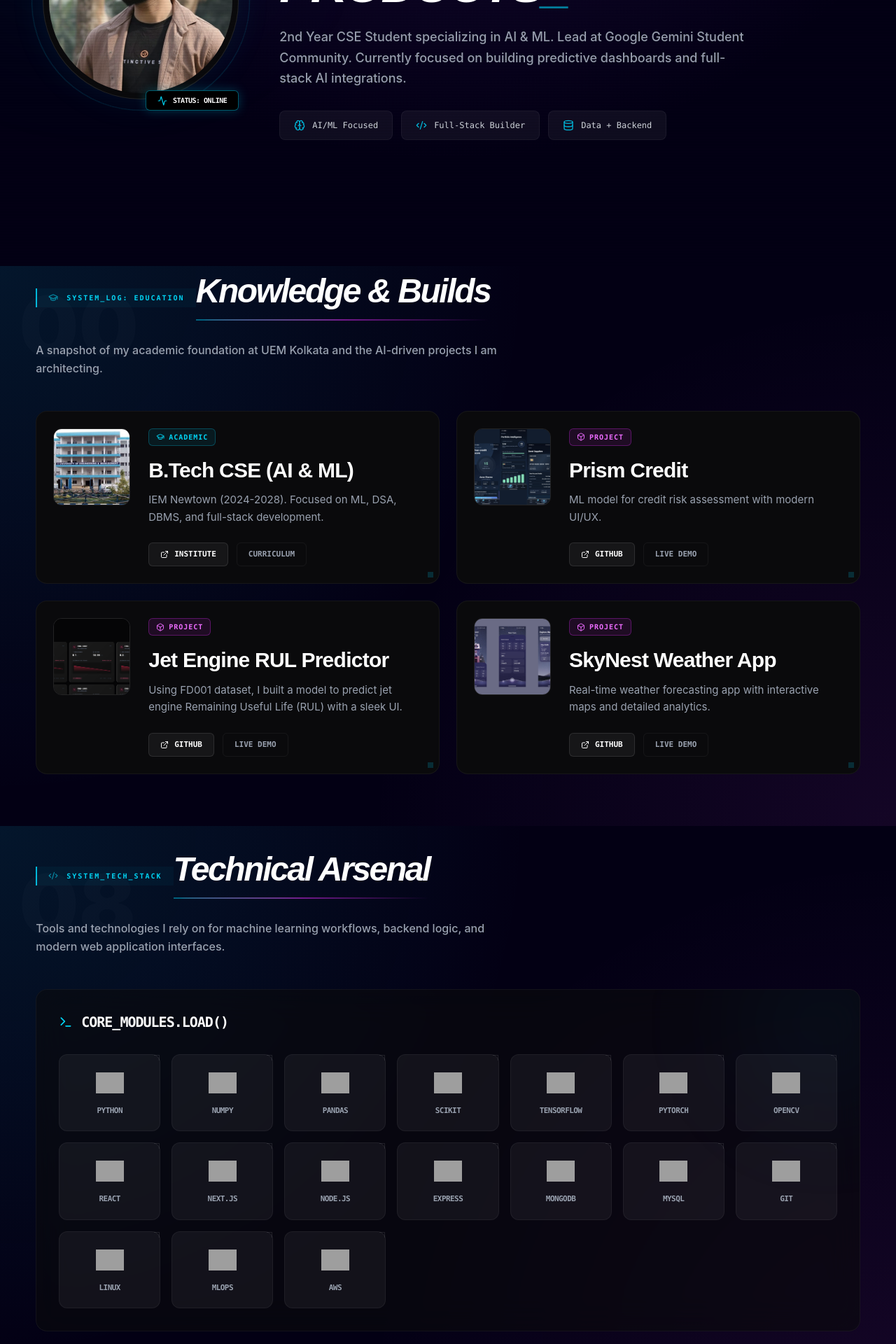
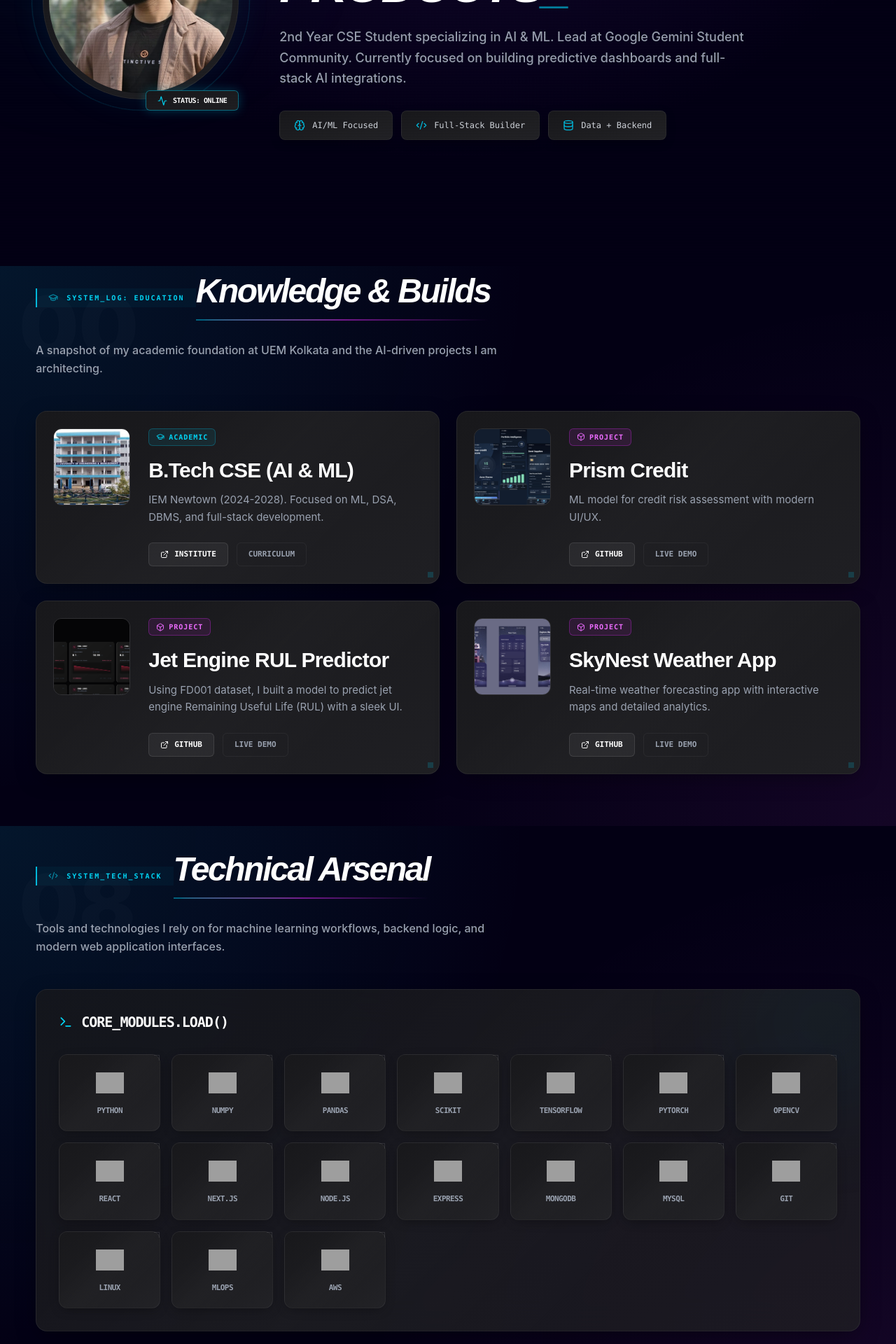
Before and after one commit to Mayank8159/portfolio, a Next.js app in the folder client/: page / in a window 1280 px wide. Shown: the part 420-2340 px from the top of the page at 70% size. Built offline with nearby package versions, Linux system fonts and the light colour scheme; grey boxes are pictures that could not be loaded; a web font is replaced by a local one.

Commit message:
Refactor styles in portfolio components for improved aesthetics and consistency

```diff
--- a/client/src/components/portfolio/ContactSection.jsx
+++ b/client/src/components/portfolio/ContactSection.jsx
@@ -37,7 +37,9 @@ export default function ContactSection() {
         title="Establish Connection"
       />
 
-      <div className="relative overflow-hidden rounded-2xl border border-white/5 bg-[#0a0a0c]/60 p-5 backdrop-blur-xl sm:p-8 lg:p-10">
+      <div className="relative overflow-hidden rounded-2xl border border-white/[0.06] bg-gradient-to-br from-[#18181b]/80 to-[#1f1f23]/80 p-5 backdrop-blur-xl shadow-[0_8px_32px_-8px_rgba(0,0,0,0.5)] sm:p-8 lg:p-10">
+        {/* Marble Sheen */}
+        <div className="pointer-events-none absolute inset-0 bg-[linear-gradient(135deg,transparent_25%,rgba(255,255,255,0.015)_50%,transparent_75%)]" />
         {/* Background Decorative Grid */}
         <div className="absolute inset-0 opacity-[0.03] pointer-events-none bg-[linear-gradient(to_right,#808080_1px,transparent_1px),linear-gradient(to_bottom,#808080_1px,transparent_1px)] bg-[size:24px_24px]" />
 
@@ -67,7 +69,7 @@ export default function ContactSection() {
                   whileInView={{ opacity: 1, y: 0 }}
                   viewport={{ once: true }}
                   transition={{ delay: index * 0.1 }}
-                  className="group relative flex items-center gap-3 rounded-xl border border-white/5 bg-white/5 p-3 transition-all hover:border-cyan-500/40 hover:bg-cyan-500/5 sm:gap-4 sm:p-4"
+                  className="group relative flex items-center gap-3 rounded-xl border border-white/[0.06] bg-gradient-to-br from-[#18181b] to-[#222226] p-3 shadow-[0_4px_16px_-4px_rgba(0,0,0,0.4)] transition-all hover:border-cyan-500/40 hover:bg-cyan-500/5 sm:gap-4 sm:p-4"
                 >
                   <div className={`flex h-10 w-10 flex-none items-center justify-center rounded-lg bg-white/5 transition-colors group-hover:bg-cyan-500/20 sm:h-12 sm:w-12 ${contact.color}`}>
                     <Icon size={20} />
--- a/client/src/components/portfolio/FeaturedProjectsSection.jsx
+++ b/client/src/components/portfolio/FeaturedProjectsSection.jsx
@@ -62,7 +62,7 @@ function FeaturedCard({ eyebrow, title, description, image, moduleHref, tags, is
       <div className={`relative lg:col-span-7 ${isReversed ? "lg:order-last" : ""}`}>
         <motion.div
           whileHover={{ scale: 1.02 }}
-          className="group relative aspect-video overflow-hidden rounded-xl border border-white/10 bg-[#0a0a0c]"
+          className="group relative aspect-video overflow-hidden rounded-xl border border-white/[0.06] bg-gradient-to-br from-[#18181b] to-[#1f1f23] shadow-[0_8px_32px_-8px_rgba(0,0,0,0.5)]"
         >
           {/* Cyan Overlay on Hover */}
           <div className="absolute inset-0 z-10 bg-cyan-500/10 opacity-0 transition-opacity duration-300 group-hover:opacity-100" />
@@ -90,7 +90,9 @@ function FeaturedCard({ eyebrow, title, description, image, moduleHref, tags, is
             {title}
           </h3>
 
-          <div className="relative mt-6 w-full rounded-xl border border-white/10 bg-[#16161a]/80 p-6 backdrop-blur-md shadow-2xl transition-all hover:border-cyan-500/30">
+          <div className="relative mt-6 w-full rounded-xl border border-white/[0.06] bg-gradient-to-br from-[#18181b]/90 to-[#222226]/90 p-6 backdrop-blur-md shadow-[0_8px_32px_-8px_rgba(0,0,0,0.5)] transition-all hover:border-cyan-500/30">
+            {/* Marble Sheen */}
+            <div className="pointer-events-none absolute inset-0 rounded-xl bg-[linear-gradient(135deg,transparent_25%,rgba(255,255,255,0.015)_50%,transparent_75%)]" />
             {/* Corner Decorative Notch */}
             <div className="absolute -top-px -left-px h-4 w-4 border-l-2 border-t-2 border-cyan-500" />
 
--- a/client/src/components/portfolio/HeroSection.jsx
+++ b/client/src/components/portfolio/HeroSection.jsx
@@ -19,11 +19,11 @@ export default function HeroSection({ facts }) {
       {/* Profile Image Area */}
       <motion.div initial={{ opacity: 0, scale: 0.8 }} animate={{ opacity: 1, scale: 1 }} className="relative mx-auto">
         <div className="absolute -inset-4 rounded-full border border-cyan-500/20 animate-[spin_10s_linear_infinite]" />
-        <div className="relative h-[220px] w-[220px] rounded-full border border-white/10 bg-[#0a0a0c] p-2 shadow-[0_0_50px_rgba(6,182,212,0.1)] sm:h-[260px] sm:w-[260px] lg:h-[280px] lg:w-[280px]">
+        <div className="relative h-[220px] w-[220px] rounded-full border border-white/[0.06] bg-gradient-to-br from-[#18181b] to-[#1f1f23] p-2 shadow-[0_0_50px_rgba(6,182,212,0.1)] sm:h-[260px] sm:w-[260px] lg:h-[280px] lg:w-[280px]">
           <Image className="h-full w-full rounded-full object-cover grayscale-[20%] hover:grayscale-0 transition-all duration-700"
                  src="/profilePic.jpeg" alt="Mayank Sharma" width={280} height={280} priority />
         </div>
-        <div className="absolute -bottom-4 right-0 flex items-center gap-2 rounded-md border border-cyan-500/50 bg-black px-3 py-1 shadow-[0_0_15px_rgba(6,182,212,0.3)] sm:px-4 sm:py-1.5">
+        <div className="absolute -bottom-4 right-0 flex items-center gap-2 rounded-md border border-cyan-500/50 bg-gradient-to-br from-[#18181b] to-[#1f1f23] px-3 py-1 shadow-[0_0_15px_rgba(6,182,212,0.3)] sm:px-4 sm:py-1.5">
           <Activity size={14} className="text-cyan-400" />
           <span className="text-[10px] font-mono font-bold text-white uppercase tracking-tighter">Status: Online</span>
         </div>
@@ -56,7 +56,7 @@ export default function HeroSection({ facts }) {
                 initial={{ opacity: 0, y: 10 }}
                 animate={{ opacity: 1, y: 0 }}
                 transition={{ delay: 0.5 + index * 0.1 }}
-                className="group inline-flex items-center gap-2.5 rounded-lg border border-white/5 bg-white/5 px-4 py-2.5 text-[11px] font-mono font-medium text-gray-300 transition-all hover:border-cyan-500/30 hover:bg-cyan-500/5 hover:text-white sm:px-5 sm:py-3 sm:text-xs"
+                className="group inline-flex items-center gap-2.5 rounded-lg border border-white/[0.06] bg-gradient-to-br from-[#18181b] to-[#222226] px-4 py-2.5 text-[11px] font-mono font-medium text-gray-300 shadow-[0_4px_16px_-4px_rgba(0,0,0,0.4)] transition-all hover:border-cyan-500/30 hover:bg-cyan-500/5 hover:text-white sm:px-5 sm:py-3 sm:text-xs"
               >
                 <Icon size={16} className="text-cyan-500 group-hover:scale-110 transition-transform" />
                 <span>{fact.label}</span>
--- a/client/src/components/portfolio/ProjectsSection.jsx
+++ b/client/src/components/portfolio/ProjectsSection.jsx
@@ -26,10 +26,12 @@ export default function ProjectsSection({ cards }) {
               whileInView={{ opacity: 1, y: 0 }}
               viewport={{ once: true }}
               transition={{ delay: index * 0.1 }}
-              className="group relative overflow-hidden rounded-2xl border border-white/5 bg-[#0a0a0c] p-4 transition-all duration-300 hover:border-cyan-500/30 sm:p-6 lg:pl-[160px]"
+              className="group relative overflow-hidden rounded-2xl border border-white/[0.06] bg-gradient-to-br from-[#18181b] to-[#1f1f23] p-4 shadow-[0_8px_32px_-8px_rgba(0,0,0,0.5)] transition-all duration-300 hover:border-cyan-500/30 sm:p-6 lg:pl-[160px]"
             >
+              {/* Marble Sheen */}
+              <div className="pointer-events-none absolute inset-0 z-0 bg-[linear-gradient(135deg,transparent_25%,rgba(255,255,255,0.015)_50%,transparent_75%)]" />
               {/* Subtle Background Glow on Hover */}
-              <div className="pointer-events-none absolute inset-0 z-0 bg-[radial-gradient(circle_at_var(--x,_50%)_var(--y,_50%),rgba(6,182,212,0.05)_0%,transparent_100%)] opacity-0 transition-opacity group-hover:opacity-100" />
+              <div className="pointer-events-none absolute inset-0 z-0 bg-[radial-gradient(circle_at_var(--x,_50%)_var(--y,_50%),rgba(6,182,212,0.08)_0%,transparent_100%)] opacity-0 transition-opacity group-hover:opacity-100" />
 
               {/* Card Image */}
               <div className="relative z-10 mb-5 h-[150px] w-full overflow-hidden rounded-xl border border-white/10 sm:h-[170px] lg:absolute lg:left-6 lg:top-6 lg:mb-0 lg:h-[110px] lg:w-[110px]">
--- a/client/src/components/portfolio/ResearchPapersSection.jsx
+++ b/client/src/components/portfolio/ResearchPapersSection.jsx
@@ -22,9 +22,10 @@ export default function ResearchPapersSection({ papers }) {
             whileInView={{ opacity: 1, y: 0 }}
             viewport={{ once: true }}
             transition={{ delay: index * 0.1 }}
-            className="group relative overflow-hidden rounded-2xl border border-white/5 bg-[#0a0a0c] p-5 transition-all duration-300 hover:border-cyan-500/30 sm:p-6"
+            className="group relative overflow-hidden rounded-2xl border border-white/[0.06] bg-gradient-to-br from-[#18181b] to-[#1f1f23] p-5 shadow-[0_8px_32px_-8px_rgba(0,0,0,0.5)] transition-all duration-300 hover:border-cyan-500/30 sm:p-6"
           >
-            <div className="pointer-events-none absolute inset-0 z-0 bg-[radial-gradient(circle_at_var(--x,_50%)_var(--y,_50%),rgba(6,182,212,0.05)_0%,transparent_100%)] opacity-0 transition-opacity group-hover:opacity-100" />
+            <div className="pointer-events-none absolute inset-0 z-0 bg-[linear-gradient(135deg,transparent_25%,rgba(255,255,255,0.015)_50%,transparent_75%)]" />
+            <div className="pointer-events-none absolute inset-0 z-0 bg-[radial-gradient(circle_at_var(--x,_50%)_var(--y,_50%),rgba(6,182,212,0.08)_0%,transparent_100%)] opacity-0 transition-opacity group-hover:opacity-100" />
 
             <div className="relative z-10 mb-3 inline-flex items-center gap-1.5 rounded-md border border-cyan-500/30 bg-cyan-500/10 px-2.5 py-1 text-[10px] font-mono font-bold uppercase tracking-widest text-cyan-400">
               <FileText size={12} />
--- a/client/src/components/portfolio/SkillsSection.jsx
+++ b/client/src/components/portfolio/SkillsSection.jsx
@@ -31,7 +31,9 @@ export default function SkillsSection({ skills }) {
         description="Tools and technologies I rely on for machine learning workflows, backend logic, and modern web application interfaces."
       />
 
-      <div className="relative mt-12 rounded-2xl border border-white/5 bg-[#0a0a0c]/60 p-8 backdrop-blur-xl overflow-hidden">
+      <div className="relative mt-12 rounded-2xl border border-white/[0.06] bg-gradient-to-br from-[#18181b]/80 to-[#1f1f23]/80 p-8 backdrop-blur-xl shadow-[0_8px_32px_-8px_rgba(0,0,0,0.5)] overflow-hidden">
+        {/* Marble Sheen */}
+        <div className="pointer-events-none absolute inset-0 bg-[linear-gradient(135deg,transparent_25%,rgba(255,255,255,0.015)_50%,transparent_75%)]" />
         {/* Background Decorative Element */}
         <div className="absolute -right-20 -top-20 h-64 w-64 rounded-full bg-cyan-500/5 blur-[80px]" />
 
@@ -58,8 +60,10 @@ export default function SkillsSection({ skills }) {
                 borderColor: "rgba(34, 211, 238, 0.4)",
                 backgroundColor: "rgba(34, 211, 238, 0.05)"
               }}
-              className="relative flex flex-col items-center justify-center gap-3 rounded-xl border border-white/5 bg-white/5 px-2 py-5 text-center transition-all duration-300 group"
+              className="relative flex flex-col items-center justify-center gap-3 rounded-xl border border-white/[0.06] bg-gradient-to-br from-[#18181b] to-[#222226] px-2 py-5 text-center shadow-[0_4px_16px_-4px_rgba(0,0,0,0.4)] transition-all duration-300 group"
             >
+              {/* Marble Sheen */}
+              <div className="pointer-events-none absolute inset-0 rounded-xl bg-[linear-gradient(135deg,transparent_25%,rgba(255,255,255,0.015)_50%,transparent_75%)]" />
               {/* Subtle Glow on Hover */}
               <div className="absolute inset-0 rounded-xl bg-cyan-400/0 blur-xl transition-all group-hover:bg-cyan-400/10" />
 
```
